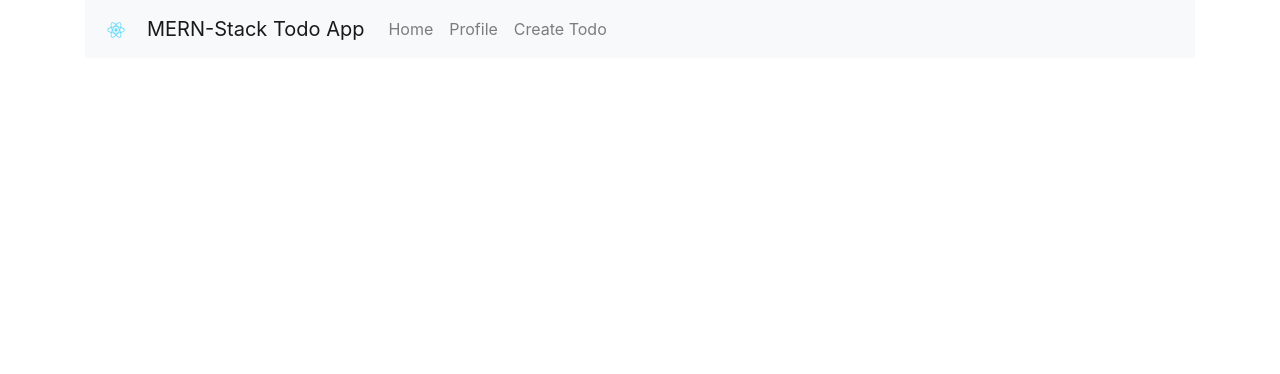
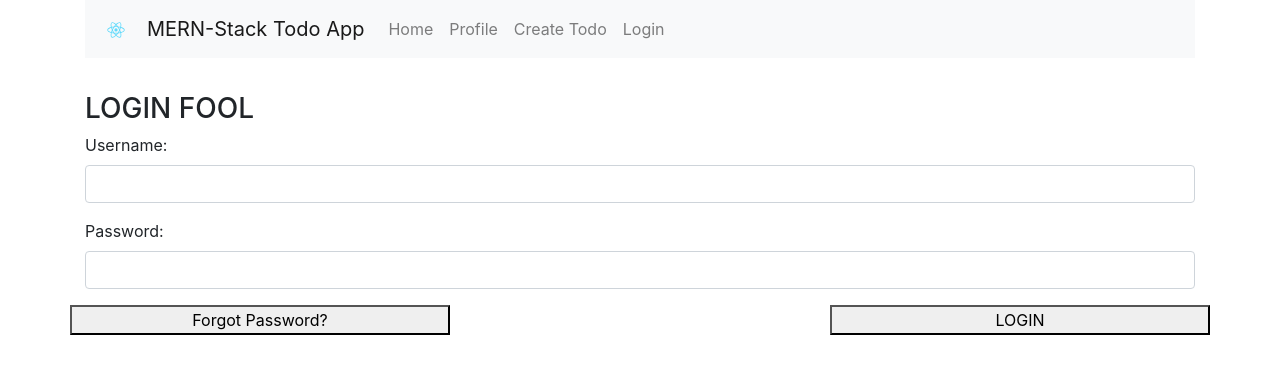
Before and after one commit to emccarroll/CatRatMatSocket, a React (Create React App) app in the folder FrontendProj/312project/: page /login in a window 1280 px wide. Shown: the top 374 px of the page. Built offline with nearby package versions, Linux system fonts and the light colour scheme.

Commit message:
added login page

```diff
--- a/FrontendProj/312project/src/App.js
+++ b/FrontendProj/312project/src/App.js
@@ -12,6 +12,7 @@ import { faHeart, faComment } from '@fortawesome/free-solid-svg-icons'
 
 
 import CreateTodo from "./components/create-todo.component";
+import CreateLogin from "./components/create-login.component";
 import EditTodo from "./components/edit-todo.component";
 import TodosList from "./components/todos-list.component";
 import HomePage from "./components/HomePage.component";
@@ -40,6 +41,9 @@ class App extends Component {
                 <li className="navbar-item">
                   <Link to="/create" className="nav-link">Create Todo</Link>
                 </li>
+                <li className="navbar-item">
+                  <Link to="/login" className="nav-link">Login</Link>
+                </li>
               </ul>
             </div>
           </nav>
@@ -48,6 +52,7 @@ class App extends Component {
           <Route path="/" exact component={HomePage} />
           <Route path="/edit/:id" component={EditTodo} />
           <Route path="/create" component={CreateTodo} />
+          <Route path="/login" component={CreateLogin} />
         </div>
       </Router>
     );
--- /dev/null
+++ b/FrontendProj/312project/src/components/create-login.component.js
@@ -0,0 +1,78 @@
+import React, { Component } from 'react';
+
+export default class CreateLogin extends Component {
+
+    constructor(props) {
+        super(props);
+
+        // this.onChangeTodoDescription = this.onChangeTodoDescription.bind(this);
+        // this.onChangeTodoResponsible = this.onChangeTodoResponsible.bind(this);
+        // this.onChangeTodoPriority = this.onChangeTodoPriority.bind(this);
+        // this.onSubmit = this.onSubmit.bind(this);
+
+        // this.state = {
+        //     todo_description: '',
+        //     todo_responsible: '',
+        //     todo_priority: '',
+        //     todo_completed: false
+        // }
+    }
+
+
+    // onSubmit(e) {
+    //     e.preventDefault();
+
+    //     console.log(`Form submitted:`);
+    //     console.log(`Todo Description: ${this.state.todo_description}`);
+    //     console.log(`Todo Responsible: ${this.state.todo_responsible}`);
+    //     console.log(`Todo Priority: ${this.state.todo_priority}`);
+
+    //     this.setState({
+    //         todo_description: '',
+    //         todo_responsible: '',
+    //         todo_priority: '',
+    //         todo_completed: false
+    //     })
+    // }
+
+    render() {
+        return (
+            <div style={{ marginTop: 10 }}>
+                <h3>LOGIN FOOL</h3>
+                <form onSubmit={this.onSubmit}>
+                    <div className="form-group">
+                        <label>Username: </label>
+                        <input type="username"
+                            className="form-control"
+
+
+                        />
+                    </div>
+                    <div className="form-group">
+                        <label>Password: </label>
+                        <input
+                            type="password"
+                            className="form-control"
+
+
+                        />
+                    </div>
+                    <div className="form-group Container">
+                        <div className="row">
+                            <button className="col-4" type="button">
+                                Forgot Password?
+                            </button>
+                            <div className="col-4" >
+
+                            </div>
+                            <button className="col-4" type="button">
+                                LOGIN
+                            </button>
+                        </div>
+                    </div>
+
+                </form>
+            </div>
+        )
+    }
+}
```
